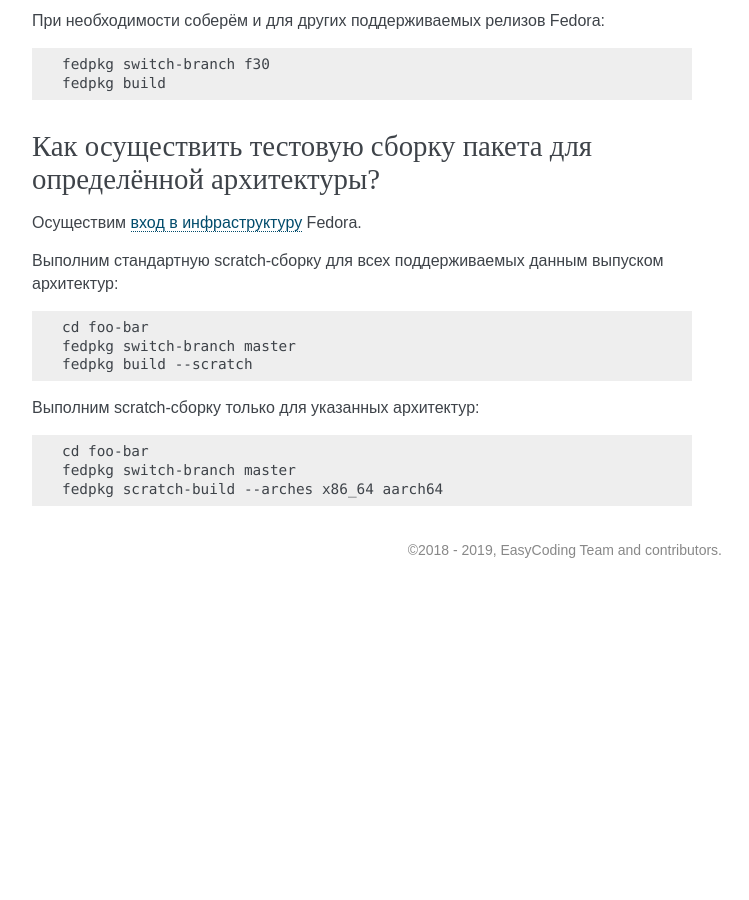
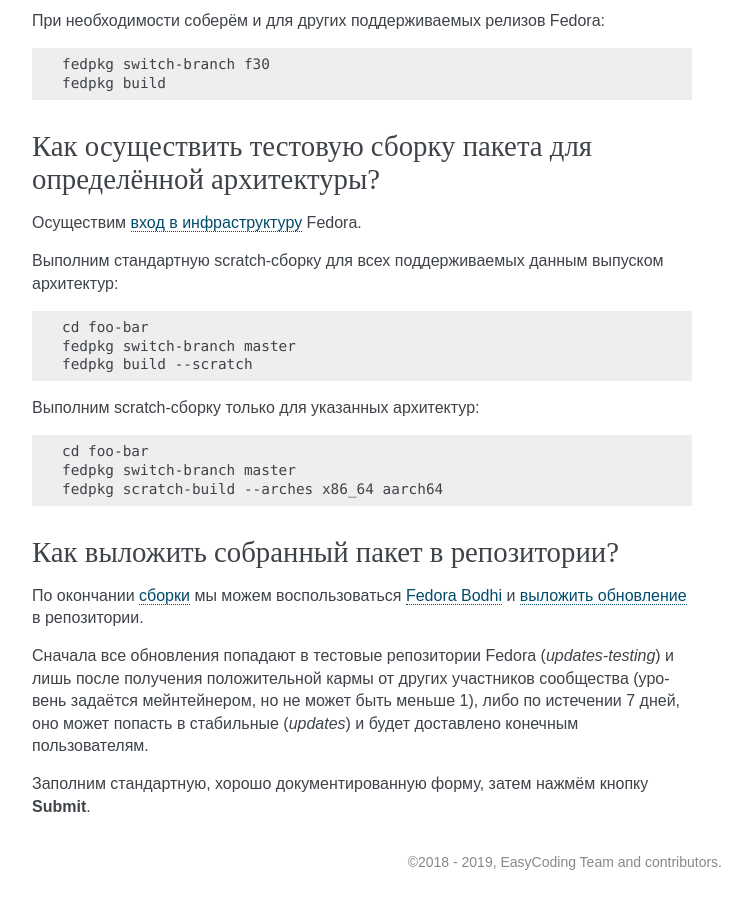
Before and after one commit to RussianFedora/FAQ, a Sphinx documentation site: the page built from source/development.rst, in a window 1280 px wide and 900 px high, scrolled down 18158 px. Shown: the whole window, without its empty margins (388-1137 px from the left). Built offline with Sphinx 7.4.7, drawn with Linux system fonts in a browser that asks for light colours; before the commit the page ends 18746 px from its top, so only the background shows below that; some of the changed text lies outside the part shown.

Commit message:
Added question about using Bodhi to push updates to repositories.

```diff
--- a/source/development.rst
+++ b/source/development.rst
@@ -1042,3 +1042,15 @@
     cd foo-bar
     fedpkg switch-branch master
     fedpkg scratch-build --arches x86_64 aarch64
+
+.. index:: fedora, package, release, publish
+.. _fedpkg-publish:
+
+Как выложить собранный пакет в репозитории?
+==============================================
+
+По окончании :ref:`сборки <fedpkg-build>` мы можем воспользоваться `Fedora Bodhi <https://bodhi.fedoraproject.org/>`__ и `выложить обновление <https://bodhi.fedoraproject.org/updates/new>`__ в репозитории.
+
+Сначала все обновления попадают в тестовые репозитории Fedora (*updates-testing*) и лишь после получения положительной кармы от других участников сообщества (уровень задаётся мейнтейнером, но не может быть меньше 1), либо по истечении 7 дней, оно может попасть в стабильные (*updates*) и будет доставлено конечным пользователям.
+
+Заполним стандартную, хорошо документированную форму, затем нажмём кнопку **Submit**.
```
